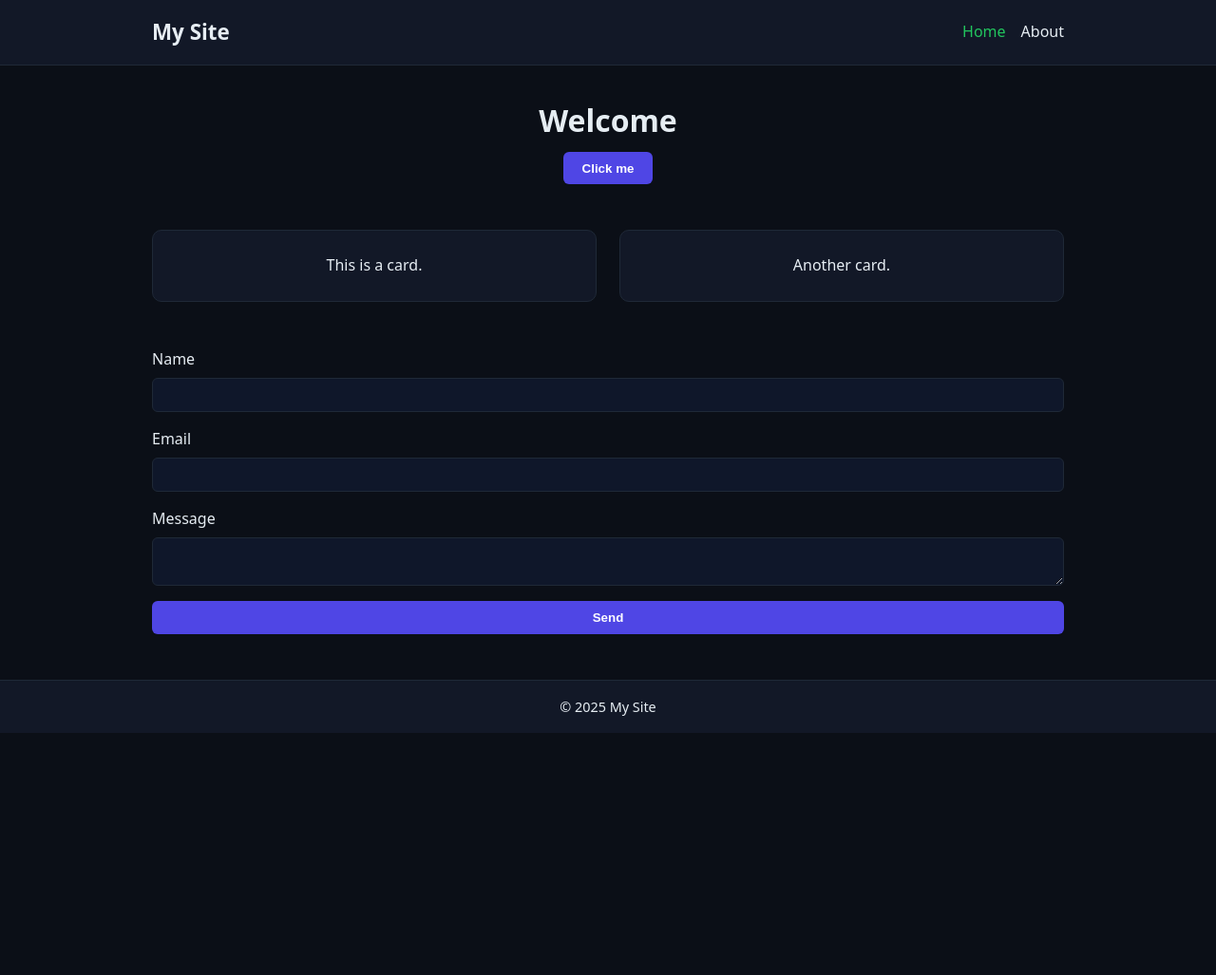
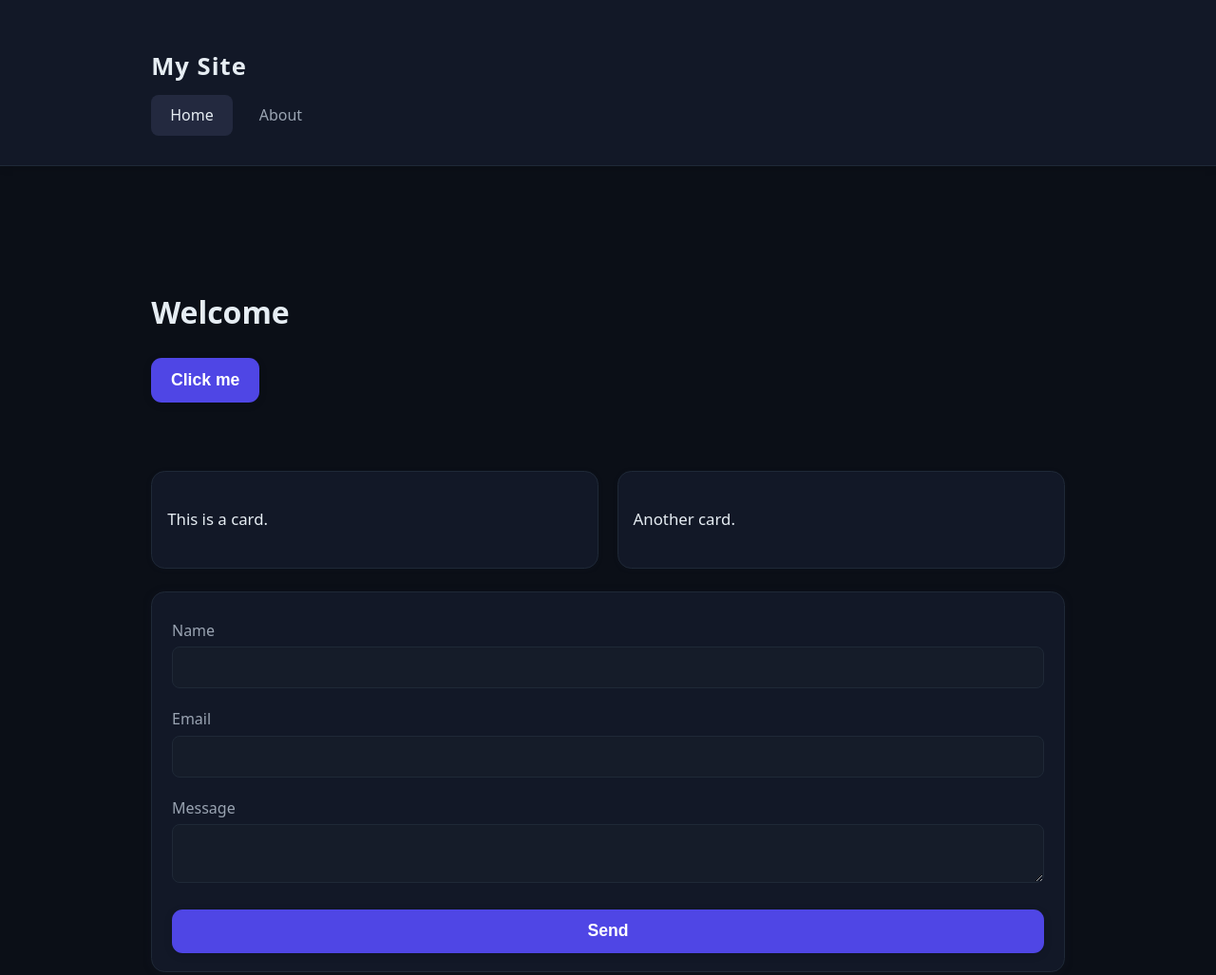
Before and after one commit to Lavanya5577/Pipeline_generator, a plain HTML site: page index.html in a window 1280 px wide. Shown: the top 1027 px of the page at 95% size. Before the commit the page ends 800 px from the top, so only its background shows below. Drawn offline with Linux system fonts and the light colour scheme.

Commit message:
Update style.css

```diff
--- a/style.css
+++ b/style.css
@@ -1,161 +1,235 @@
-/* ========== CSS RESET ========== */
-*,
-*::before,
-*::after {
+:root {
+  --bg: #0b0f17;
+  --panel: #121827;
+  --text: #e6edf3;
+  --muted: #9aa4b2;
+  --accent: #4f46e5;
+  --accent-2: #22c55e;
+  --border: #1f2937;
+  --shadow: 0 2px 8px rgba(0,0,0,0.13);
+}
+
+/* Reset and base styles */
+* {
   box-sizing: border-box;
+}
+
+html, body {
   margin: 0;
   padding: 0;
 }
 
 body {
-  font-family: system-ui, -apple-system, Segoe UI, Roboto, Helvetica, Arial, sans-serif;
-  line-height: 1.6;
-  color: #e6edf3;
-  background-color: #0b0f17;
+  font-family: system-ui, -apple-system, Segoe UI, Roboto, Ubuntu, Cantarell, Noto Sans, "Helvetica Neue", Arial, "Apple Color Emoji","Segoe UI Emoji";
+  background: var(--bg);
+  color: var(--text);
+  line-height: 1.7;
+  min-height: 100vh;
 }
 
-/* ========== GLOBAL ========== */
 .container {
-  width: 90%;
-  max-width: 960px;
+  width: min(1000px, 94vw);
   margin: 0 auto;
+  padding: 2rem 1.2rem 1.2rem 1.2rem;
 }
 
-a {
-  color: #4f46e5;
-  text-decoration: none;
+/* Header and Navigation */
+.site-header {
+  background: var(--panel);
+  border-bottom: 1px solid var(--border);
+  padding: 1rem 0 0.75rem 0;
+  margin-bottom: 2.3rem;
+  box-shadow: var(--shadow);
 }
 
-a:hover {
-  text-decoration: underline;
-}
-
-.btn {
-  display: inline-block;
-  padding: 0.6rem 1.2rem;
-  background-color: #4f46e5;
-  color: #fff;
-  border: none;
-  border-radius: 6px;
-  cursor: pointer;
-  font-weight: 600;
-  transition: background 0.2s ease;
-}
-
-.btn:hover {
-  background-color: #3730a3;
-}
-
-.muted {
-  color: #9aa4b2;
-  font-size: 0.9rem;
-}
-
-/* ========== HEADER ========== */
-.site-header {
-  background-color: #121827;
-  border-bottom: 1px solid #1f2937;
-  padding: 1rem 0;
-  margin-bottom: 2rem;
-}
-
-.site-header .logo {
-  font-size: 1.4rem;
+.logo {
+  margin: 0;
+  font-size: 1.6rem;
   font-weight: bold;
+  letter-spacing: 0.04em;
 }
 
 .nav {
   display: flex;
-  gap: 1rem;
+  gap: 0.5rem;
+  margin-top: 0.5rem;
 }
 
 .nav a {
-  color: #e6edf3;
-  font-weight: 500;
+  color: var(--muted);
+  text-decoration: none;
+  padding: 0.5rem 1.25rem;
+  border-radius: 0.5rem;
+  font-size: 1rem;
+  transition: background 0.2s, color 0.2s;
 }
 
-.nav a.active {
-  color: #22c55e;
+.nav a.active, .nav a:focus, .nav a:hover {
+  color: var(--text);
+  background: #23293f;
+  outline: none;
 }
 
-/* Flex header */
-.site-header .container {
-  display: flex;
-  justify-content: space-between;
-  align-items: center;
-}
-
-/* ========== HERO ========== */
+/* Hero section (index) */
 .hero {
-  text-align: center;
-  margin-bottom: 3rem;
+  padding: 2rem 0 1.5rem 0;
 }
 
 .hero h2 {
   font-size: 2rem;
-  margin-bottom: 0.5rem;
+  font-weight: 700;
+  margin-bottom: 1.3rem;
 }
 
-/* ========== CARDS ========== */
+.btn {
+  background: var(--accent);
+  color: #fff;
+  border: none;
+  padding: .8rem 1.3rem;
+  border-radius: .7rem;
+  cursor: pointer;
+  font-size: 1.1rem;
+  font-weight: 600;
+  box-shadow: var(--shadow);
+  transition: filter 0.17s, box-shadow 0.17s, transform 0.17s;
+}
+
+.btn:hover, .btn:focus {
+  filter: brightness(1.17);
+  box-shadow: 0 4px 15px #4f46e544;
+  transform: translateY(-2px) scale(1.02);
+  outline: none;
+}
+
+.muted {
+  color: var(--muted);
+}
+
+/* Card Grid Styles (index) */
 .card-grid {
   display: grid;
+  gap: 1.2rem;
   grid-template-columns: repeat(auto-fit, minmax(220px, 1fr));
-  gap: 1.5rem;
-  margin-bottom: 3rem;
+  margin: 2rem 0 1.5rem 0;
 }
 
 .card {
-  background-color: #121827;
-  border: 1px solid #1f2937;
-  border-radius: 10px;
-  padding: 1.5rem;
-  text-align: center;
-  transition: transform 0.2s ease, border-color 0.2s ease;
+  background: var(--panel);
+  border: 1px solid var(--border);
+  border-radius: .9rem;
+  padding: 1.2rem 1rem;
+  box-shadow: 0 1px 5px #161b2c33;
+  font-size: 1.05rem;
 }
 
-.card:hover {
-  transform: translateY(-4px);
-  border-color: #4f46e5;
-}
-
-/* ========== CONTACT FORM ========== */
-.contact {
-  margin-bottom: 3rem;
-}
-
+/* Contact Form Styles (index) */
 .contact form {
+  background: var(--panel);
+  border: 1px solid var(--border);
+  border-radius: .9rem;
+  padding: 1.7rem 1.3rem 1.2rem 1.3rem;
+  margin-top: 1.1rem;
+  box-shadow: 0 1px 8px #161b2c44;
   display: flex;
   flex-direction: column;
   gap: 1rem;
 }
 
-.contact label {
-  display: flex;
-  flex-direction: column;
+label {
+  display: block;
+  margin-bottom: .2rem;
   font-weight: 500;
-  gap: 0.4rem;
+  color: var(--muted);
+  font-size: 1rem;
 }
 
-.contact input,
-.contact textarea {
-  padding: 0.6rem;
-  border-radius: 6px;
-  border: 1px solid #1f2937;
-  background-color: #0f172a;
-  color: #e6edf3;
+input, textarea {
+  width: 100%;
+  background: #151c29;
+  color: var(--text);
+  border: 1px solid var(--border);
+  border-radius: .5rem;
+  padding: .75rem .7rem;
+  font-size: 1rem;
+  margin-top: 0.2rem;
+  transition: border .14s;
 }
 
-.contact input:focus,
-.contact textarea:focus {
-  border-color: #4f46e5;
+input:focus, textarea:focus {
+  border: 1.5px solid var(--accent);
   outline: none;
+  background: #181f31;
 }
 
-/* ========== FOOTER ========== */
+/* Prose section (about) */
+.prose {
+  background: var(--panel);
+  border-radius: 1rem;
+  box-shadow: 0 2px 12px #161b2c44;
+  border: 1px solid var(--border);
+  padding: 2.1rem 1.5rem 2rem 1.5rem;
+}
+
+.prose h2 {
+  font-size: 2.1rem;
+  font-weight: 700;
+  margin: 0 0 1.1rem 0;
+  color: var(--text);
+}
+
+.prose p {
+  margin: 0 0 1rem 0;
+}
+
+.prose ul {
+  margin: 0 0 1.35rem 1.2rem;
+  padding-left: 1.5rem;
+}
+
+.prose li {
+  margin-bottom: 0.6rem;
+  font-size: 1.08rem;
+  position: relative;
+}
+
+.prose li:before {
+  content: "•";
+  color: var(--accent-2);
+  font-weight: bold;
+  margin-right: 0.6em;
+}
+
+.prose a {
+  color: var(--accent-2);
+  text-decoration: underline;
+  font-weight: 500;
+  transition: color 0.18s;
+}
+
+.prose a:hover {
+  color: var(--accent);
+  text-decoration: underline dotted;
+}
+
+/* Footer */
 .site-footer {
-  background-color: #121827;
-  border-top: 1px solid #1f2937;
-  padding: 1rem 0;
+  border-top: 1px solid var(--border);
+  margin-top: 2.2rem;
+  padding: 1.3rem 0 1rem 0;
+  color: var(--muted);
   text-align: center;
-  font-size: 0.9rem;
+  font-size: 1rem;
 }
+
+/* Responsive */
+@media (max-width: 650px) {
+  .container, .prose {
+    padding: 1rem 0.5rem 1rem 0.5rem;
+  }
+  .site-header {
+    padding: 0.7rem 0 0.5rem 0;
+  }
+  .prose h2 {
+    font-size: 1.4rem;
+  }
+}
```
